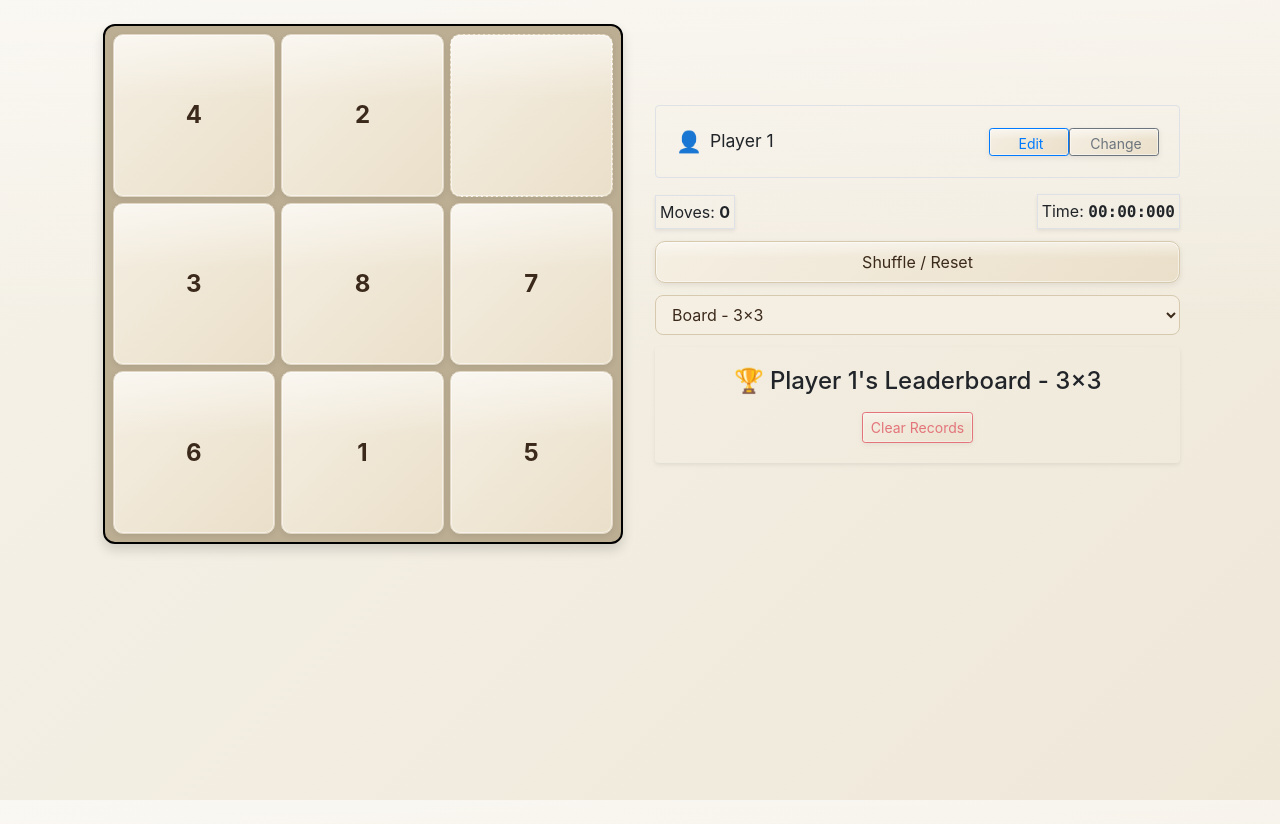
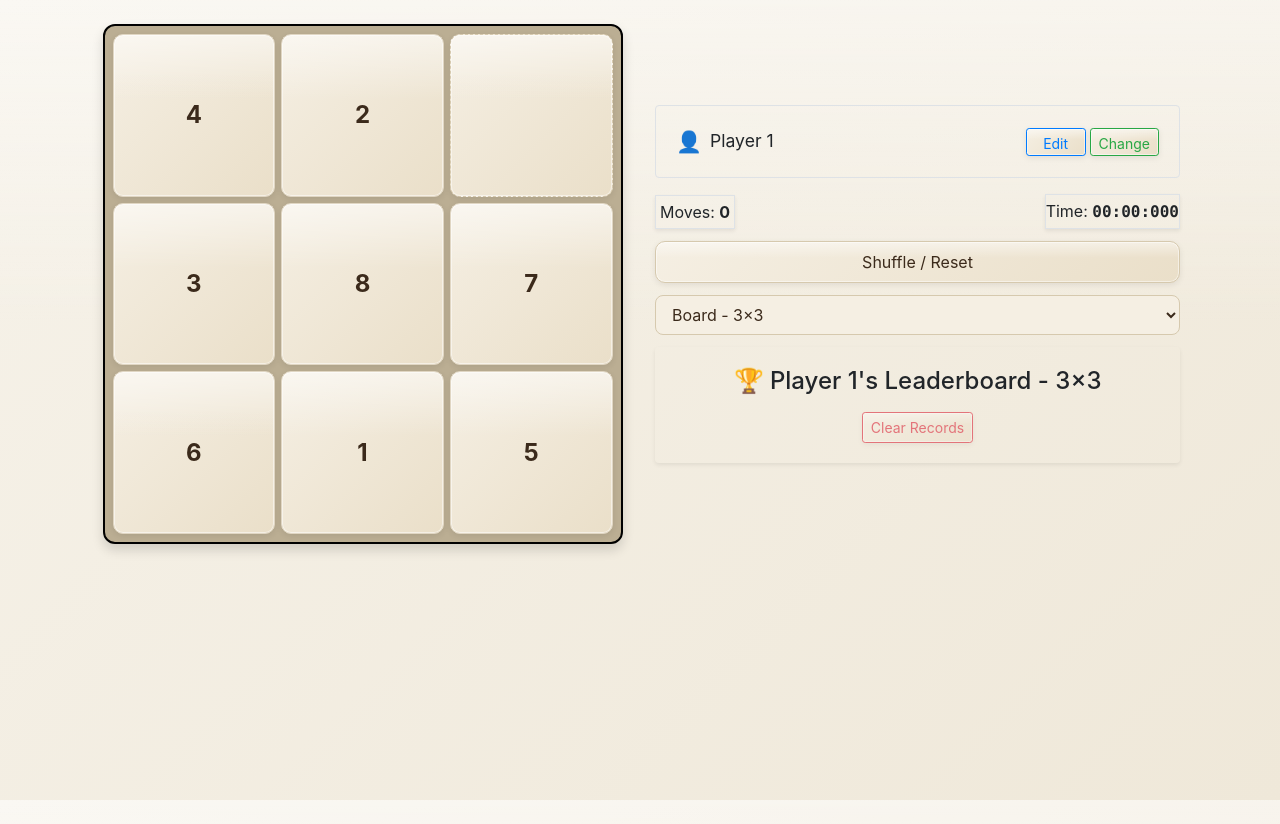
Before and after one commit to digambardarade/ng-simple-num-puzzle-v2, an Angular app: page / in a window 1280 px wide. Built offline with nearby package versions, Linux system fonts and the light colour scheme.

Commit message:
Players UI Update

```diff
--- a/src/app/simple-puzzle/simple-puzzle.component.html
+++ b/src/app/simple-puzzle/simple-puzzle.component.html
@@ -89,22 +89,22 @@
                   <span class="fw-bold text-primary" style="font-size: 1.3em;">👤</span>
                   <span class="fw-bold ml-2" style="font-size: 1.1em;">{{ playerName }}</span>
                 </div>
-                <div class="d-flex gap-2">
+                <div class="d-flex ">
                   <button
                     class="btn btn-outline-primary btn-sm "
                     (click)="editingCurrentPlayer = true; editingPlayerName = false; addingNewPlayer = false;"
                     title="Edit current player name"
-                    style="min-width: 80px; height: 2em;"
+                    style="min-width: 60px; height: 2em;"
                   >
-                    <i class="fas fa-pencil-alt"></i>&nbsp;Edit
+                    Edit
                   </button>
                   <button
-                    class="btn btn-outline-secondary btn-sm "
+                    class="btn btn-outline-success btn-sm ml-1"
                     (click)="editingPlayerName = true; editingCurrentPlayer = false; addingNewPlayer = false;"
                     title="Change player"
-                    style="min-width: 90px; height: 2em;"
+                    style="min-width: 60px; height: 2em;"
                   >
-                    <i class="fas fa-exchange-alt"></i>&nbsp;Change
+                    Change
                   </button>
                 </div>
               </div>
@@ -196,7 +196,7 @@
             <span class=" px-1 py-1 bg-transparent border shadow-sm">
               Moves: <strong>{{ moveCount }}</strong>
             </span>
-            <span class="px-1 py-1 bg-transparent border shadow-sm">
+            <span class="px- py-1 bg-transparent border shadow-sm">
               Time: <strong class="mono">{{ formatTime(elapsedMs) }}</strong>
             </span>
           </div>
```
